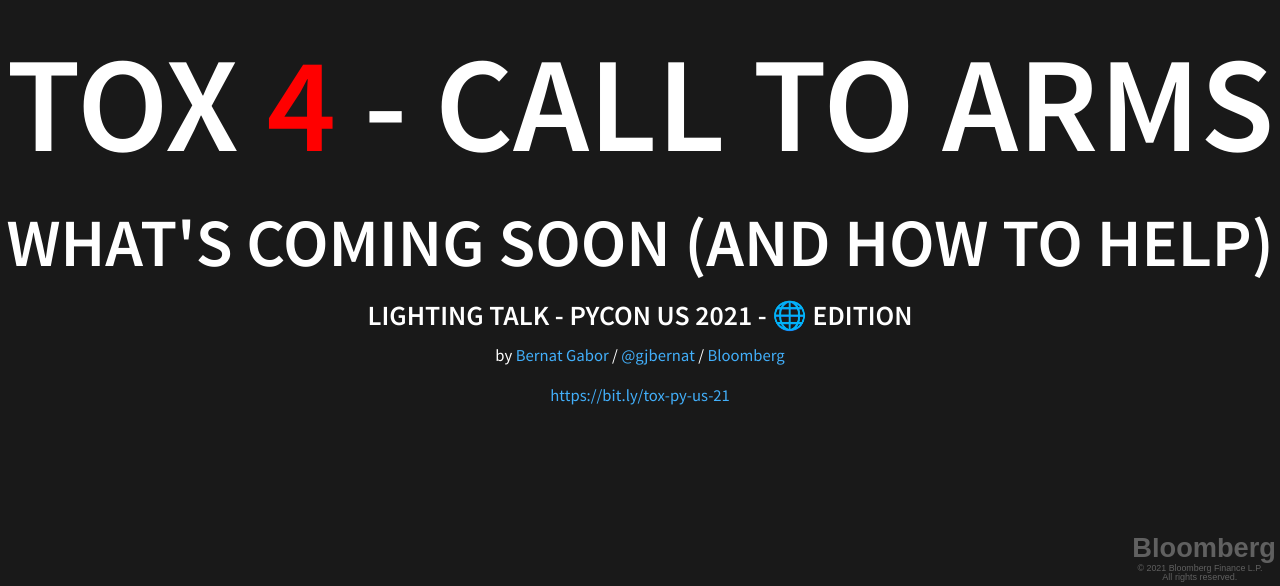
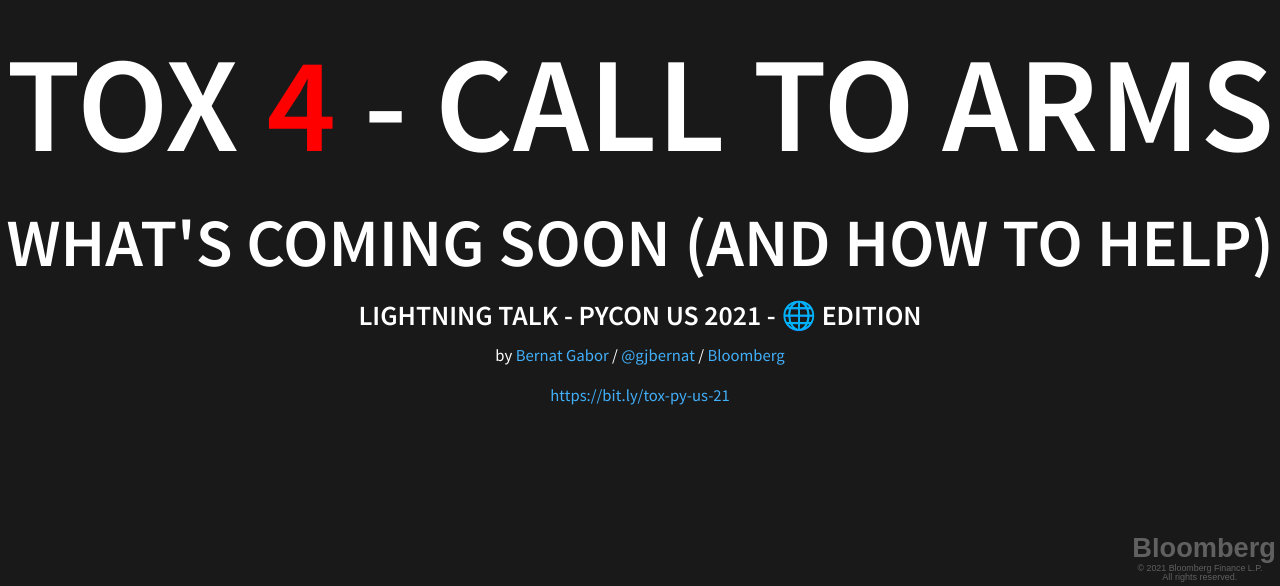
Before and after one commit to gaborbernat/pycon-us-21-lighting, a website: page index.html in a window 1280 px wide. Shown: the part 214-800 px from the top of the page. Drawn offline with nearby package versions, Linux system fonts and the light colour scheme; some packages are replaced by stand-ins of ours.

Commit message:
Fix title
Signed-off-by: Bernát Gábor <bgabor8@bloomberg.net>

```diff
--- a/index.html
+++ b/index.html
@@ -41,7 +41,7 @@
         <section>
           <h1 class="r-fit-text">tox <span style="color: red">4</span> - call to arms</h1>
           <h1 class="r-fit-text">what's coming soon (and how to help)</h1>
-          <h5>Lighting talk - PyCon US 2021 - 🌐 edition</h5>
+          <h5>Lightning talk - PyCon US 2021 - 🌐 edition</h5>
           <p>
             <small
               >by <a href="https://github.com/gaborbernat">Bernat Gabor</a> /
```
